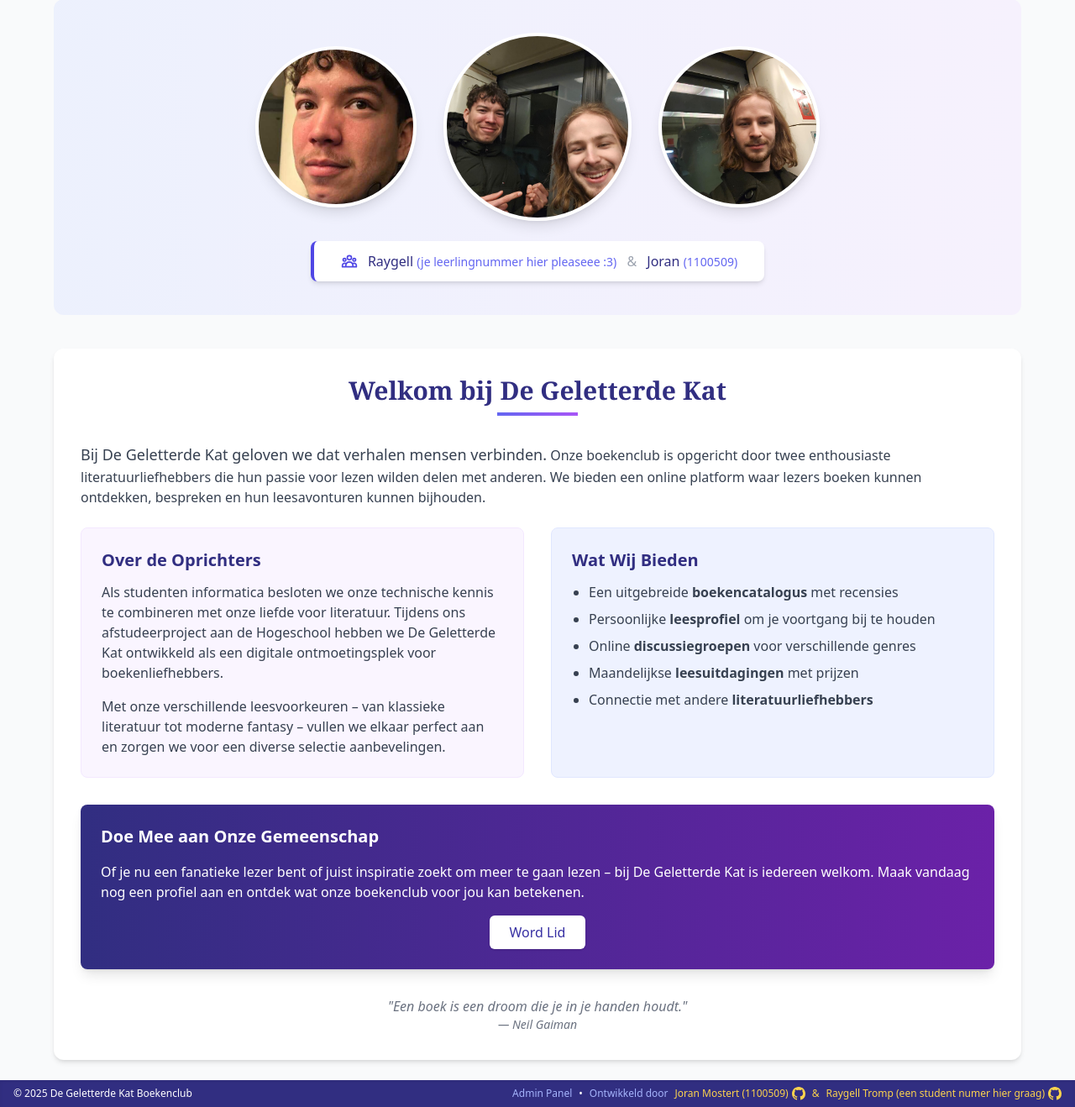
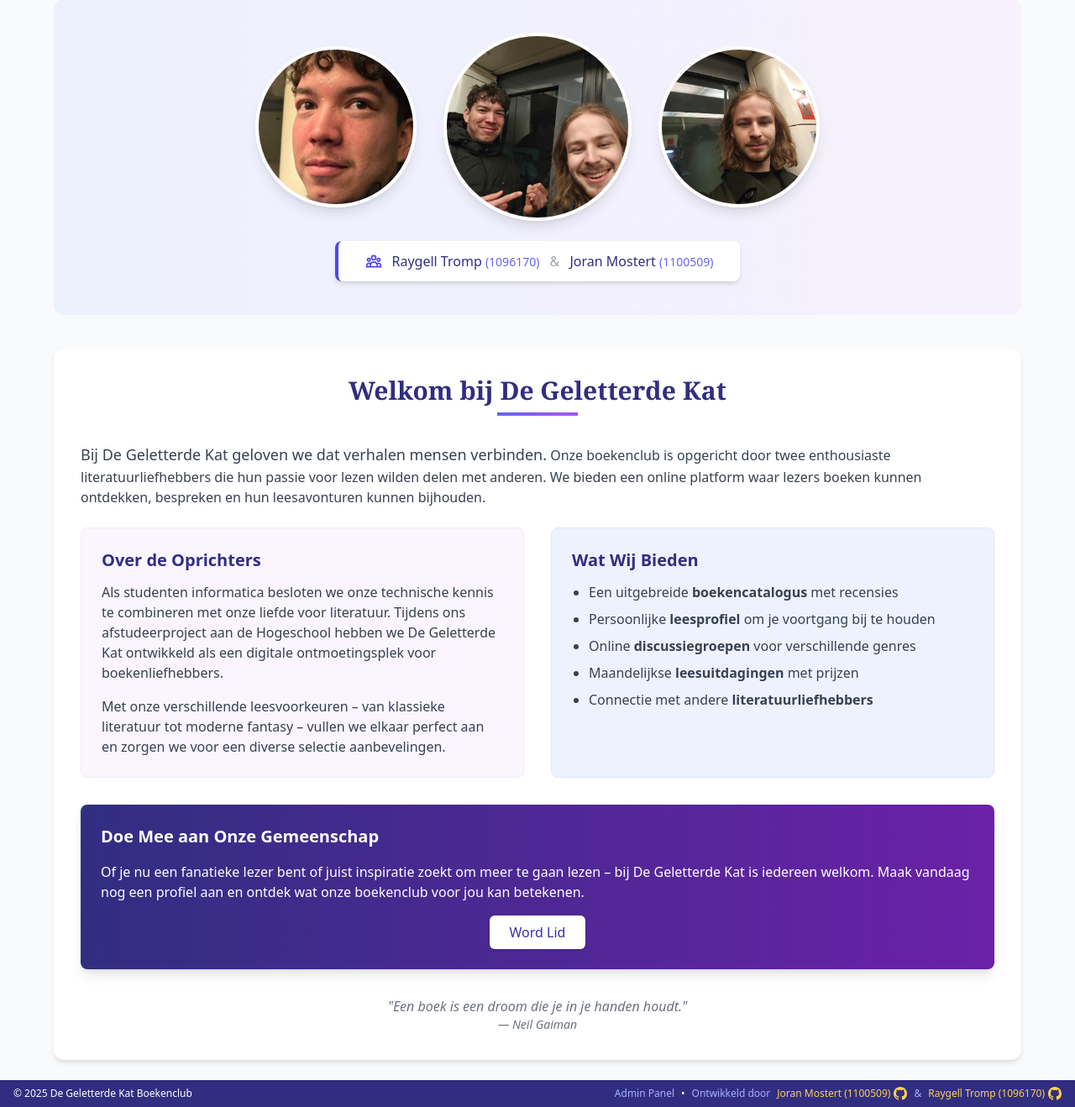
Before and after one commit to RMJTromp/boekenclub-de-geletterde-kat, a Django app: page / in a window 1280 px wide. Shown: the part 113-1431 px from the top of the page at 84% size. Run offline with Django 5.2, Linux system fonts and the light colour scheme; the visitor is signed in with stand-in values (Sample User, id 1); some libraries are stand-ins or nearby versions.

Commit message:
Update names and student numbers in templates

```diff
--- a/templates/components/footer.html
+++ b/templates/components/footer.html
@@ -17,10 +17,10 @@
                               d="M12 0C5.37 0 0 5.37 0 12c0 5.31 3.435 9.795 8.205 11.385c.6.105.825-.255.825-.57c0-.285-.015-1.23-.015-2.235c-3.015.555-3.795-.735-4.035-1.41c-.135-.345-.72-1.41-1.23-1.695c-.42-.225-1.02-.78-.015-.795c.945-.015 1.62.87 1.845 1.23c1.08 1.815 2.805 1.305 3.495.99c.105-.78.42-1.305.765-1.605c-2.67-.3-5.46-1.335-5.46-5.925c0-1.305.465-2.385 1.23-3.225c-.12-.3-.54-1.53.12-3.18c0 0 1.005-.315 3.3 1.23c.96-.27 1.98-.405 3-.405s2.04.135 3 .405c2.295-1.56 3.3-1.23 3.3-1.23c.66 1.65.24 2.88.12 3.18c.765.84 1.23 1.905 1.23 3.225c0 4.605-2.805 5.625-5.475 5.925c.435.375.81 1.095.81 2.22c0 1.605-.015 2.895-.015 3.3c0 .315.225.69.825.57A12.02 12.02 0 0 0 24 12c0-6.63-5.37-12-12-12z"/>
                     </svg>
                 </a>
-                <span class="text-amber-300">&</span>
+                <span class="text-indigo-300">&</span>
                 <a href="https://github.com/RMJTromp"
                    class="text-amber-300 hover:text-amber-100 transition-colors duration-300 flex items-center group">
-                    <span class="font-medium">Raygell Tromp (een student numer hier graag)</span>
+                    <span class="font-medium">Raygell Tromp (1096170)</span>
                     <svg class="w-4 h-4 ml-1 transition-transform duration-300 group-hover:rotate-12"
                          viewBox="0 0 24 24" fill="currentColor" xmlns="http://www.w3.org/2000/svg">
                         <path fill-rule="evenodd" clip-rule="evenodd"
--- a/templates/index.html
+++ b/templates/index.html
@@ -39,10 +39,10 @@
           </svg>
         </div>
         <div>
-          <span class="text-indigo-900 font-medium">Raygell</span>
-          <span class="text-sm text-indigo-500">(je leerlingnummer hier pleaseee :3)</span>
+          <span class="text-indigo-900 font-medium">Raygell Tromp</span>
+          <span class="text-sm text-indigo-500">(1096170)</span>
           <span class="mx-2 text-gray-400">&</span>
-          <span class="text-indigo-900 font-medium">Joran</span>
+          <span class="text-indigo-900 font-medium">Joran Mostert</span>
           <span class="text-sm text-indigo-500">(1100509)</span>
         </div>
       </div>
```
